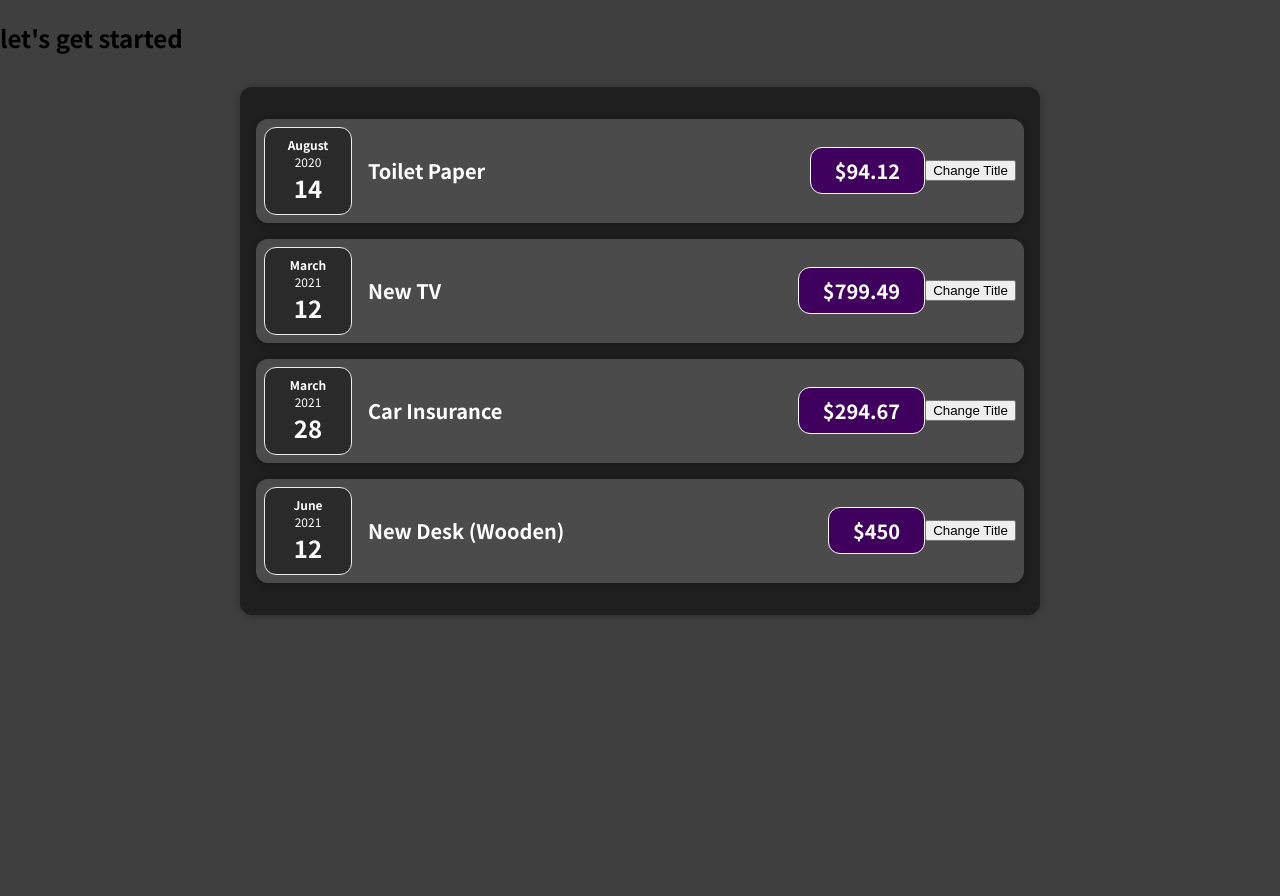
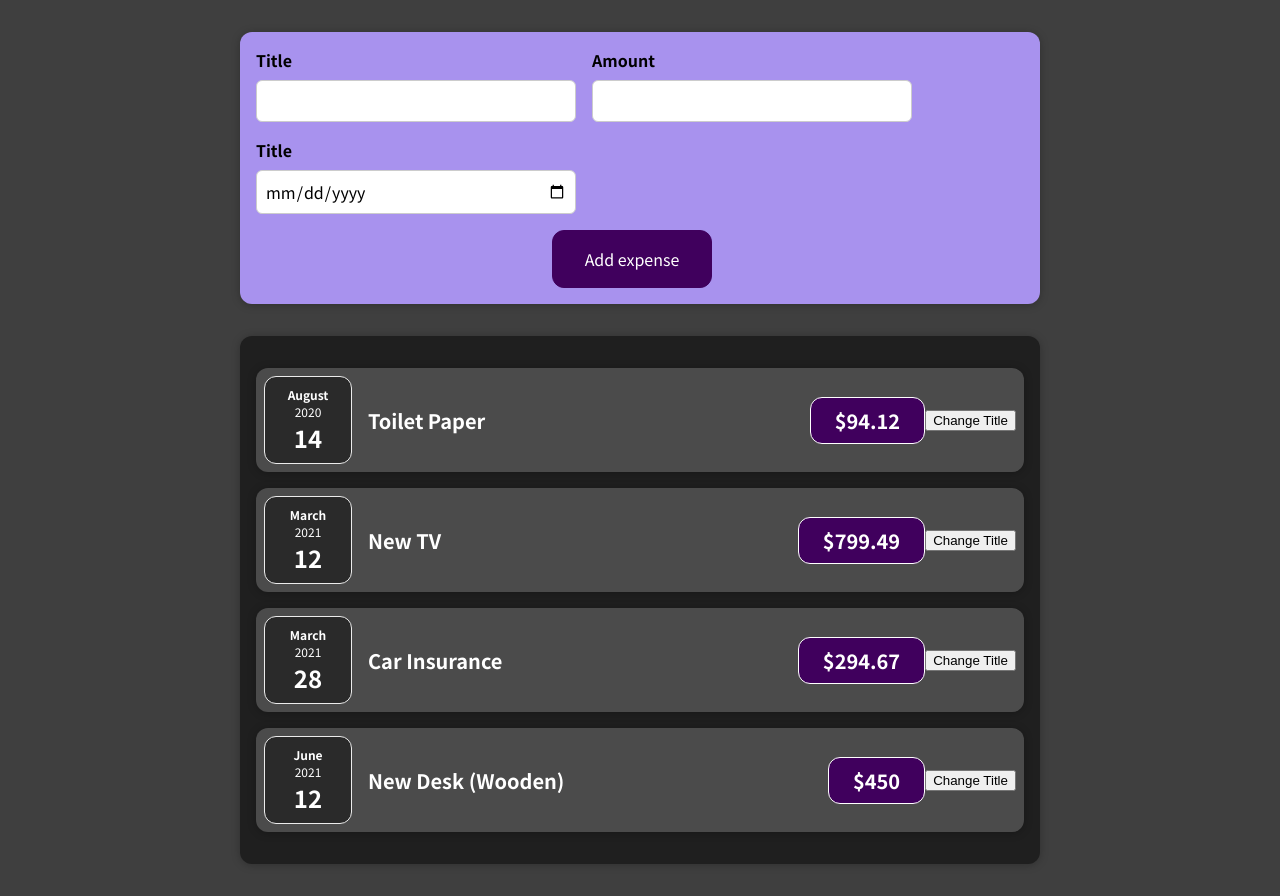
Before and after one commit to aneeshchali/react-complete-guide, a React (Create React App) app: page / in a window 1280 px wide. Before the commit the page ends 800 px from the top, so only its background shows below. Built offline with nearby package versions, Linux system fonts and the light colour scheme.

Commit message:
created a form

```diff
--- a/src/App.js
+++ b/src/App.js
@@ -1,4 +1,5 @@
 import Expenses from "./components/Expenses/Expenses";
+import NewExpense from "./components/NewExpense/NewExpense";
 
 const App = () => {
   const expenses = [
@@ -24,7 +25,7 @@
   ];
   return (
     <div>
-      <h2>let's get started</h2>
+      <NewExpense />
       <Expenses item={expenses} />
     </div>
   );
--- /dev/null
+++ b/src/components/NewExpense/ExpenseForm.css
@@ -0,0 +1,26 @@
+.new-expense__controls {
+  display: flex;
+  flex-wrap: wrap;
+  gap: 1rem;
+  margin-bottom: 1rem;
+  text-align: left;
+}
+
+.new-expense__control label {
+  font-weight: bold;
+  margin-bottom: 0.5rem;
+  display: block;
+}
+
+.new-expense__control input {
+  font: inherit;
+  padding: 0.5rem;
+  border-radius: 6px;
+  border: 1px solid #ccc;
+  width: 20rem;
+  max-width: 100%;
+}
+
+.new-expense__actions {
+  text-align: right;
+}
--- /dev/null
+++ b/src/components/NewExpense/ExpenseForm.js
@@ -0,0 +1,26 @@
+import "./ExpenseForm.css";
+
+const ExpenseForm = () => {
+  return (
+    <form>
+      <div className="new-expense__controls">
+        <div className="new-expense__control">
+          <label>Title</label>
+          <input type="text"></input>
+        </div>
+        <div className="new-expense__control">
+          <label>Amount</label>
+          <input type="Number" min="0.01" step="0.01"></input>
+        </div>
+        <div className="new-expense__control">
+          <label>Title</label>
+          <input type="date" min="2019-01-01" max="2022-12-31"></input>
+        </div>
+      </div>
+      <div className="new-Expense__actions">
+        <button type="submit">Add expense</button>
+      </div>
+    </form>
+  );
+};
+export default ExpenseForm;
--- /dev/null
+++ b/src/components/NewExpense/NewExpense.css
@@ -0,0 +1,38 @@
+.new-expense {
+  background-color: #a892ee;
+  padding: 1rem;
+  margin: 2rem auto;
+  width: 50rem;
+  max-width: 95%;
+  border-radius: 12px;
+  text-align: center;
+  box-shadow: 0 1px 8px rgba(0, 0, 0, 0.25);
+}
+
+.new-expense button {
+  font: inherit;
+  cursor: pointer;
+  padding: 1rem 2rem;
+  border: 1px solid #40005d;
+  background-color: #40005d;
+  color: white;
+  border-radius: 12px;
+  margin-right: 1rem;
+}
+
+.new-expense button:hover,
+.new-expense button:active {
+  background-color: #510674;
+  border-color: #510674;
+}
+
+.new-expense button.alternative {
+  color: #220131;
+  border-color: transparent;
+  background-color: transparent;
+}
+
+.new-expense button.alternative:hover,
+.new-expense button.alternative:active {
+  background-color: #ddb3f8;
+}
--- /dev/null
+++ b/src/components/NewExpense/NewExpense.js
@@ -0,0 +1,11 @@
+import React from "react";
+import "./NewExpense.css";
+import ExpenseForm from "./ExpenseForm";
+const NewExpense = () => {
+  return (
+    <div className="new-expense">
+      <ExpenseForm />
+    </div>
+  );
+};
+export default NewExpense;
```
